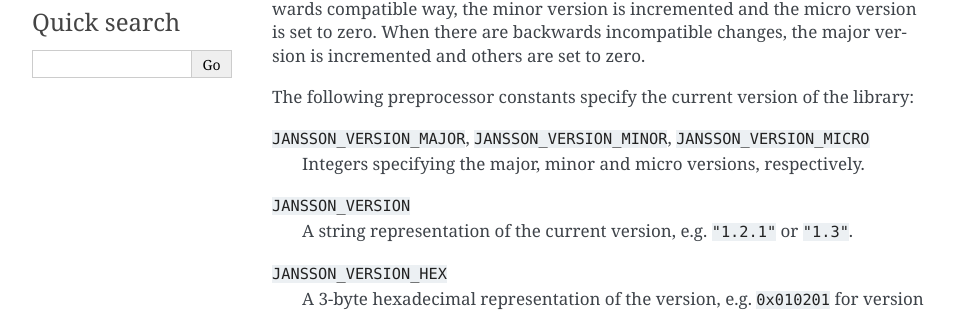
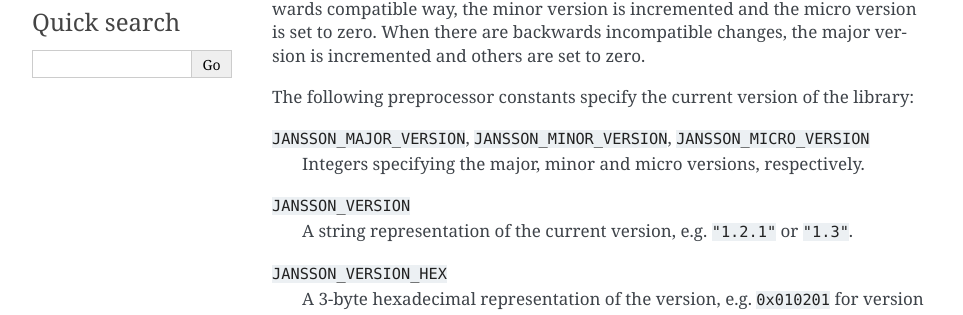
Before and after one commit to akheron/jansson, a Sphinx documentation site: the page built from doc/apiref.rst, in a window 1280 px wide and 900 px high, scrolled down 509 px. Shown: the part 130-445 px from the top of the window, without its empty margins (148-1111 px from the left). Built offline with Sphinx 7.4.7, drawn with Linux system fonts in a browser that asks for light colours.

```diff
--- a/doc/apiref.rst
+++ b/doc/apiref.rst
@@ -41,7 +41,7 @@ set to zero.
 The following preprocessor constants specify the current version of
 the library:
 
-``JANSSON_VERSION_MAJOR``, ``JANSSON_VERSION_MINOR``, ``JANSSON_VERSION_MICRO``
+``JANSSON_MAJOR_VERSION``, ``JANSSON_MINOR_VERSION``, ``JANSSON_MICRO_VERSION``
   Integers specifying the major, minor and micro versions,
   respectively.
 
```
